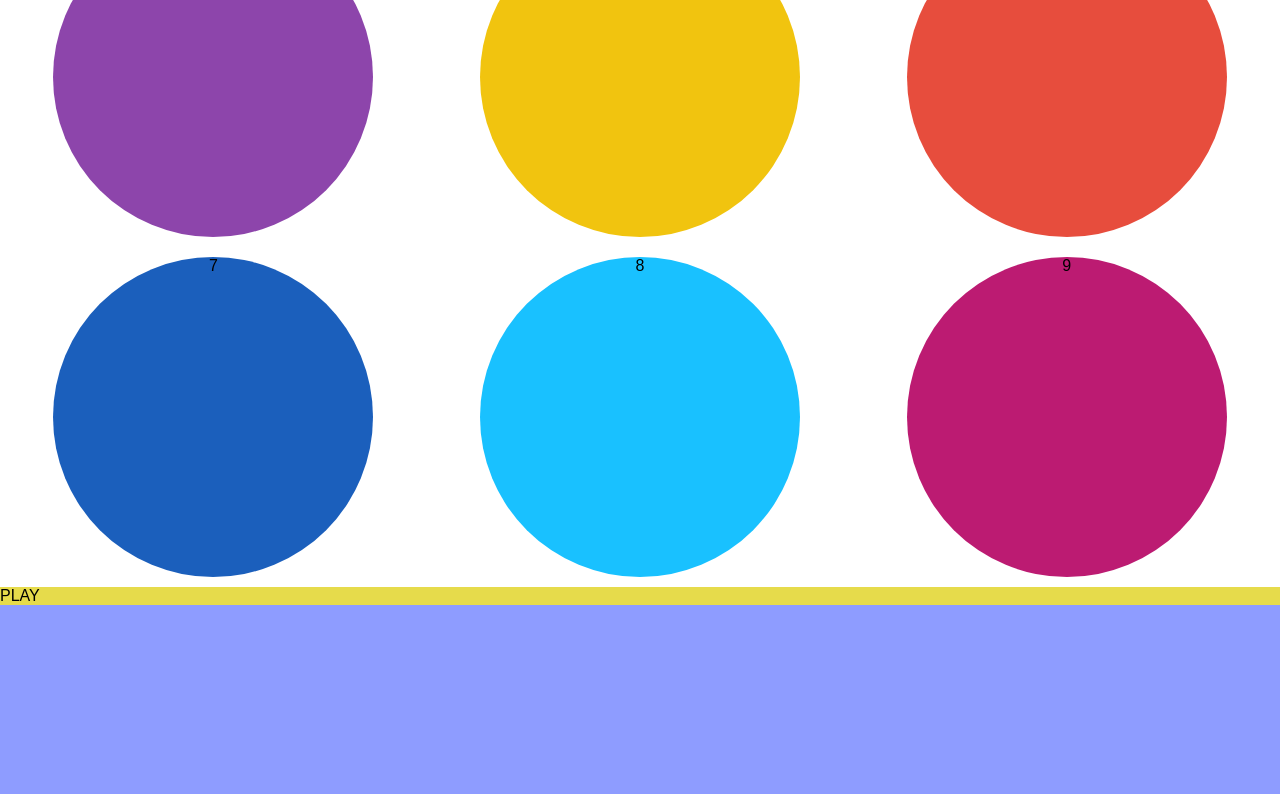
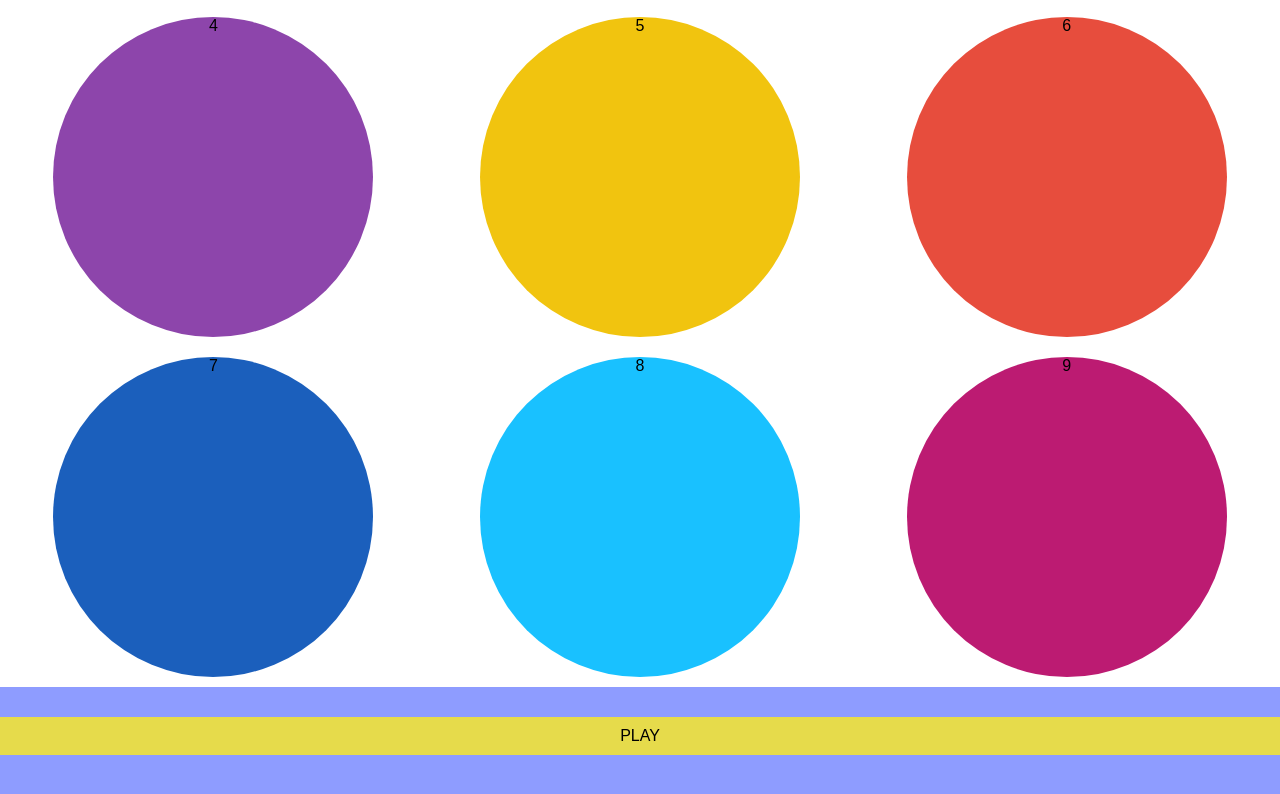
Before and after one commit to Ahuahuachi/KodemiosoFred, a plain HTML site: page index.html in a window 1280 px wide. Shown: the part 516-1310 px from the top of the page. Before the commit the page ends 1121 px from the top, so only its background shows below. Drawn offline with Linux system fonts and the light colour scheme.

Commit message:
main structure

```diff
--- a/css/main.scss
+++ b/css/main.scss
@@ -6,8 +6,7 @@ $square-size: 25vw;
 * {
     background: $background-color;
     font-family: Arial, Helvetica, sans-serif;
-    margin: 0;
-    // font-size: 1.5rem;
+    margin: 10px 0px;
 }
 
 .main-container {
@@ -108,5 +107,10 @@ $square-size: 25vw;
         .btn-action {
             background-color: $btn-control-color;
         }
+
+        #play{
+            text-align: center;
+            padding: 10px;
+        }
     }
 }
```
Also changed, not shown: css/main.css, 1 other file.
